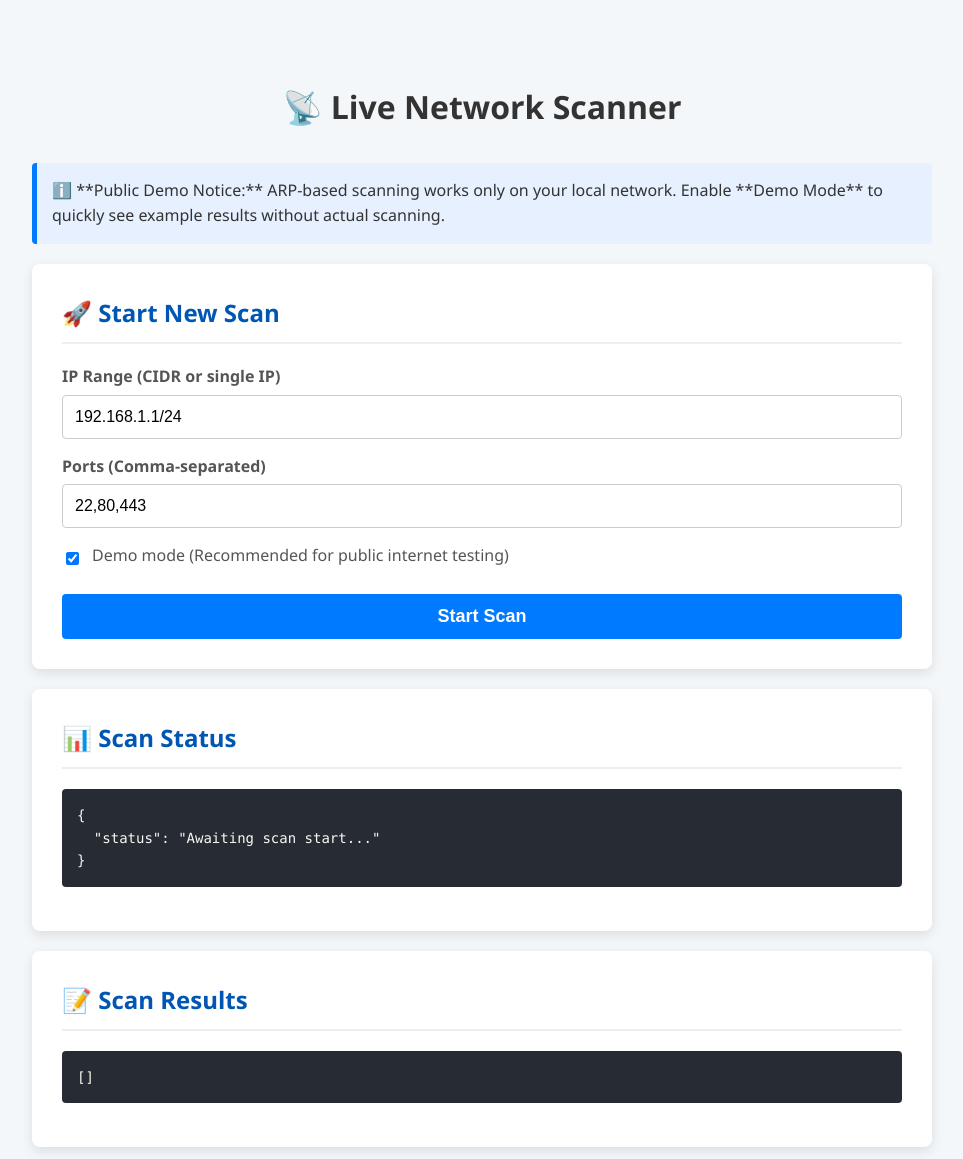
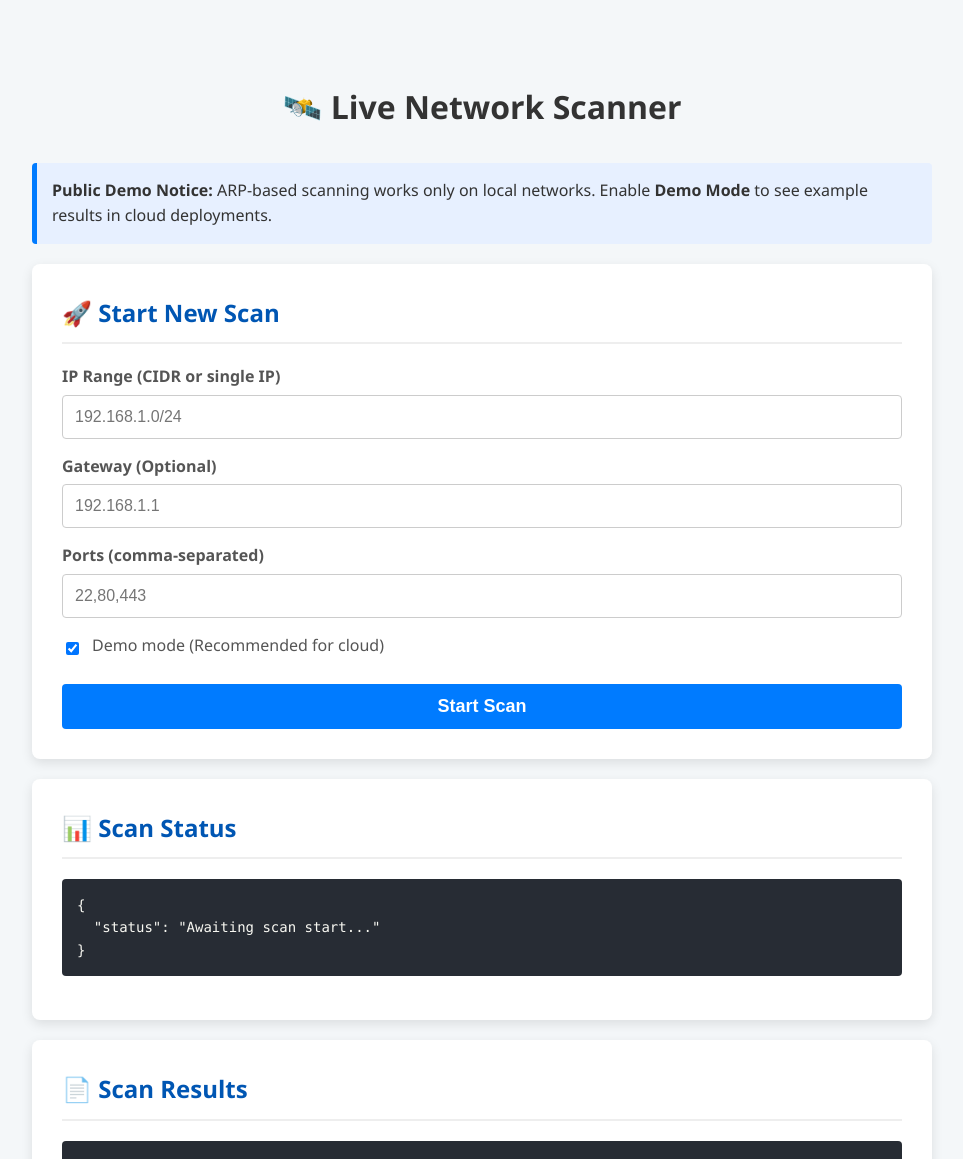
Before and after one commit to Abhranil2003/Network-Scanner, a FastAPI app: page / in a window 1280 px wide. Shown: the top 1159 px of the page, without its empty margins (158-1121 px from the left). Run offline with FastAPI, Linux system fonts and the light colour scheme.

Commit message:
Improve index.html UI and form fields
Updated the main page with clearer demo notice, added a gateway input field, improved placeholder text, and refined section headings and output areas for better user experience.

```diff
--- a/templates/index.html
+++ b/templates/index.html
@@ -3,49 +3,55 @@
 <head>
     <meta charset="UTF-8">
     <title>Live Network Scanner</title>
-    <meta name="viewport" content="width=device-width, initial-scale=1.0">
     <link rel="stylesheet" href="/static/style.css">
 </head>
 <body>
 
 <div class="container">
-    <h1>📡 Live Network Scanner</h1>
+    <h1>🛰️ Live Network Scanner</h1>
 
-    <p class="notice">
-        ℹ️ **Public Demo Notice:** ARP-based scanning works only on your local network.
-        Enable **Demo Mode** to quickly see example results without actual scanning.
-    </p>
+    <div class="notice">
+        <strong>Public Demo Notice:</strong>
+        ARP-based scanning works only on local networks.
+        Enable <b>Demo Mode</b> to see example results in cloud deployments.
+    </div>
 
     <div class="card">
         <h2>🚀 Start New Scan</h2>
 
         <div class="form-group">
             <label for="ipRange">IP Range (CIDR or single IP)</label>
-            <input type="text" id="ipRange" placeholder="e.g. 192.168.1.1/24" value="192.168.1.1/24">
+            <input type="text" id="ipRange" placeholder="192.168.1.0/24">
         </div>
 
         <div class="form-group">
-            <label for="ports">Ports (Comma-separated)</label>
-            <input type="text" id="ports" placeholder="e.g. 22,80,443" value="22,80,443">
+            <label for="gateway">Gateway (Optional)</label>
+            <input type="text" id="gateway" placeholder="192.168.1.1">
+        </div>
+
+        <div class="form-group">
+            <label for="ports">Ports (comma-separated)</label>
+            <input type="text" id="ports" placeholder="22,80,443">
         </div>
 
         <div class="checkbox-group">
             <input type="checkbox" id="demoMode" checked>
-            <label for="demoMode">Demo mode (Recommended for public internet testing)</label>
+            <label for="demoMode">Demo mode (Recommended for cloud)</label>
         </div>
 
         <button id="startScanButton" onclick="startScan()">Start Scan</button>
-        <p id="scanMessage" style="display: none;">Scan information will appear here.</p>
+
+        <div id="scanMessage"></div>
     </div>
 
     <div class="card">
         <h2>📊 Scan Status</h2>
-        <pre id="statusOutput">{"status": "Awaiting scan start..."}</pre>
+        <pre id="statusOutput"></pre>
     </div>
 
     <div class="card">
-        <h2>📝 Scan Results</h2>
-        <pre id="resultsOutput">[]</pre>
+        <h2>📄 Scan Results</h2>
+        <pre id="resultsOutput"></pre>
     </div>
 </div>
 
```
